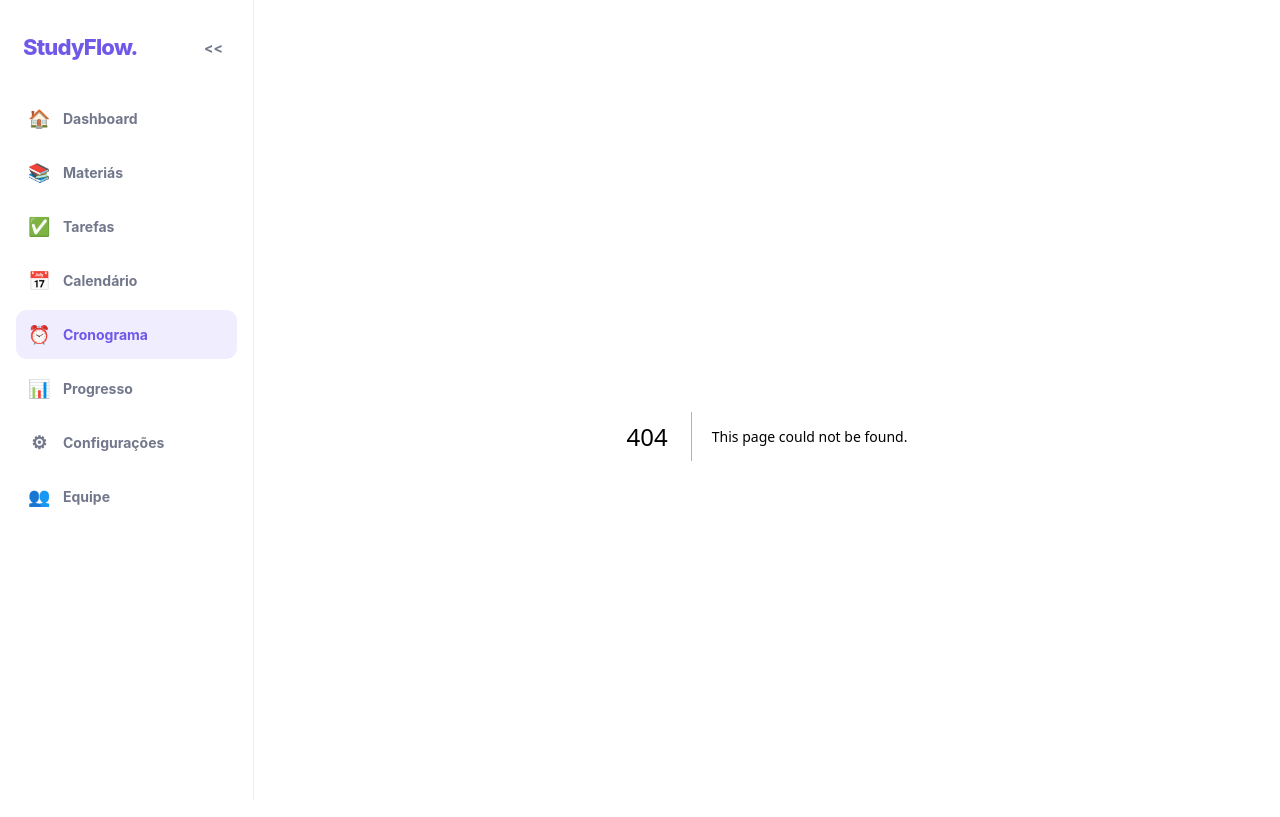
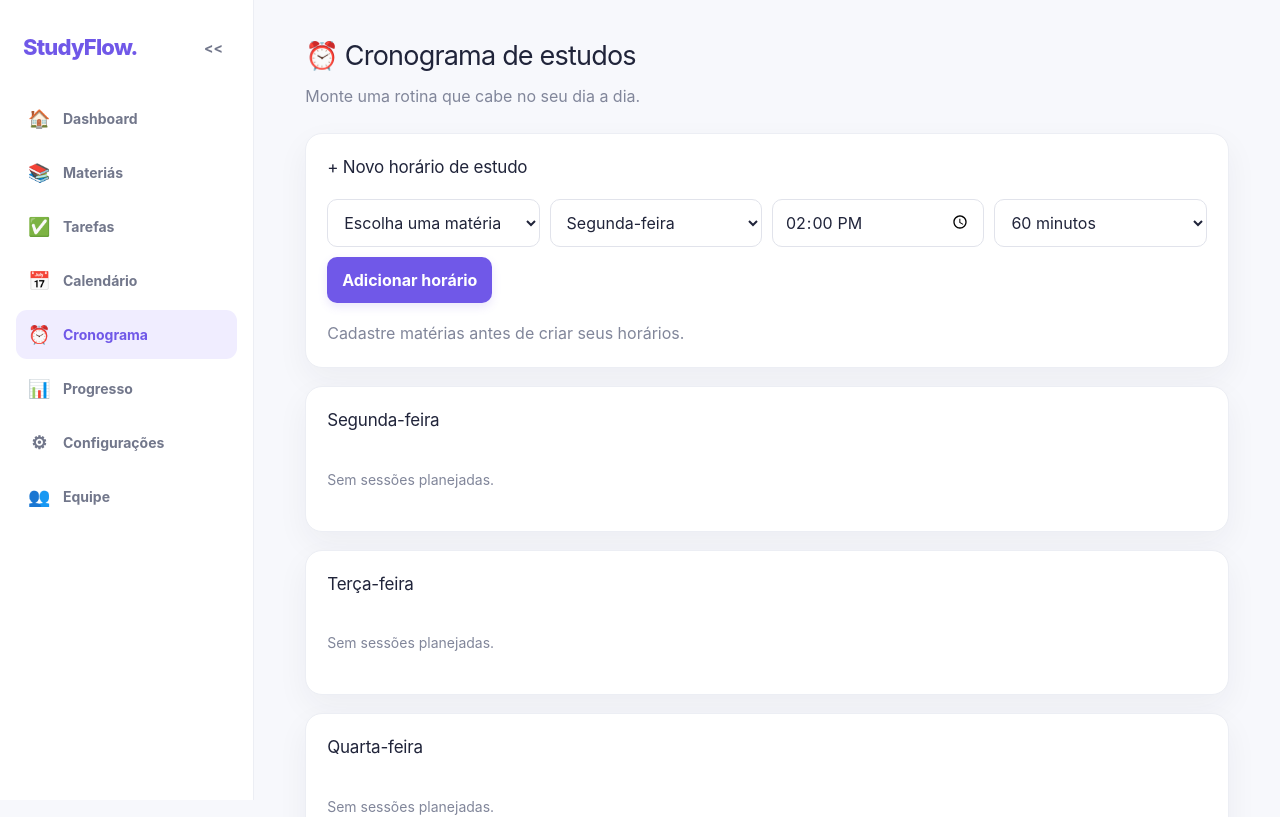
Before and after one commit to ArthurGomes125/brenodajumentinha, a Next.js app: page /cronograma in a window 1280 px wide. Before the commit this address had no page. Shown: the top 817 px of the page. Built offline with nearby package versions, Linux system fonts and the light colour scheme; sample sign-in values are in the browser's storage.

Commit message:
Add StudyFlow cronograma page

```diff
--- /dev/null
+++ b/src/app/cronograma/page.tsx
@@ -0,0 +1,51 @@
+"use client";
+
+import { useEffect, useState } from "react";
+
+type Session = { id: number; materia: string; dia: string; inicio: string; duracao: string };
+type Subject = { id: string | number; nome: string };
+const days = ["Segunda-feira", "Terça-feira", "Quarta-feira", "Quinta-feira", "Sexta-feira", "Sábado", "Domingo"];
+
+export default function Cronograma() {
+  const [items, setItems] = useState<Session[]>([]);
+  const [subjects, setSubjects] = useState<Subject[]>([]);
+  const [form, setForm] = useState({ materia: "", dia: "Segunda-feira", inicio: "14:00", duracao: "60" });
+
+  useEffect(() => {
+    try {
+      setItems(JSON.parse(localStorage.getItem("studyflow-cronograma") || "[]"));
+      const savedSubjects = JSON.parse(localStorage.getItem("studyflow-materias") || "[]");
+      setSubjects(savedSubjects.map((subject: any, index: number) => typeof subject === "string" ? { id: subject, nome: subject } : { id: subject.id ?? index, nome: subject.nome ?? "Matéria" }));
+    } catch { setItems([]); setSubjects([]); }
+  }, []);
+
+  function save(next: Session[]) {
+    setItems(next);
+    localStorage.setItem("studyflow-cronograma", JSON.stringify(next));
+  }
+
+  function add(event: React.FormEvent) {
+    event.preventDefault();
+    if (!form.materia) return;
+    save([...items, { ...form, id: Date.now() }]);
+  }
+
+  return <>
+    <div className="page-heading"><div><h1>⏰ Cronograma de estudos</h1><p className="subtitulo">Monte uma rotina que cabe no seu dia a dia.</p></div></div>
+    <section className="cartao"><h2 className="section-title">+ Novo horário de estudo</h2><form className="formulario" onSubmit={add}>
+      <select required value={form.materia} onChange={(event) => setForm({ ...form, materia: event.target.value })}><option value="">Escolha uma matéria</option>{subjects.map((subject) => <option key={subject.id} value={subject.nome}>{subject.nome}</option>)}</select>
+      <select value={form.dia} onChange={(event) => setForm({ ...form, dia: event.target.value })}>{days.map((day) => <option key={day}>{day}</option>)}</select>
+      <input aria-label="Horário de início" type="time" value={form.inicio} onChange={(event) => setForm({ ...form, inicio: event.target.value })} />
+      <select aria-label="Duração" value={form.duracao} onChange={(event) => setForm({ ...form, duracao: event.target.value })}>{["30", "45", "60", "90", "120"].map((duration) => <option key={duration} value={duration}>{duration} minutos</option>)}</select>
+      <button className="botao">Adicionar horário</button>
+    </form>{!subjects.length && <p className="texto-suave">Cadastre matérias antes de criar seus horários.</p>}</section>
+    {days.map((day) => {
+      const sessions = items.filter((session) => session.dia === day).sort((a, b) => a.inicio.localeCompare(b.inicio));
+      return <section className="cartao" key={day}><h2 className="section-title">{day}</h2>{!sessions.length ? <p className="empty">Sem sessões planejadas.</p> : sessions.map((session) => {
+        const end = new Date(`2000-01-01T${session.inicio}`);
+        end.setMinutes(end.getMinutes() + Number(session.duracao));
+        return <div className="item-lista" key={session.id}><div className="item-main"><span className="stat-icon">📚</span><div><strong>{session.materia}</strong><small>{session.inicio}–{end.toTimeString().slice(0, 5)} · {session.duracao} min</small></div></div><button className="botao-danger" onClick={() => save(items.filter((item) => item.id !== session.id))}>Excluir</button></div>;
+      })}</section>;
+    })}
+  </>;
+}
```
